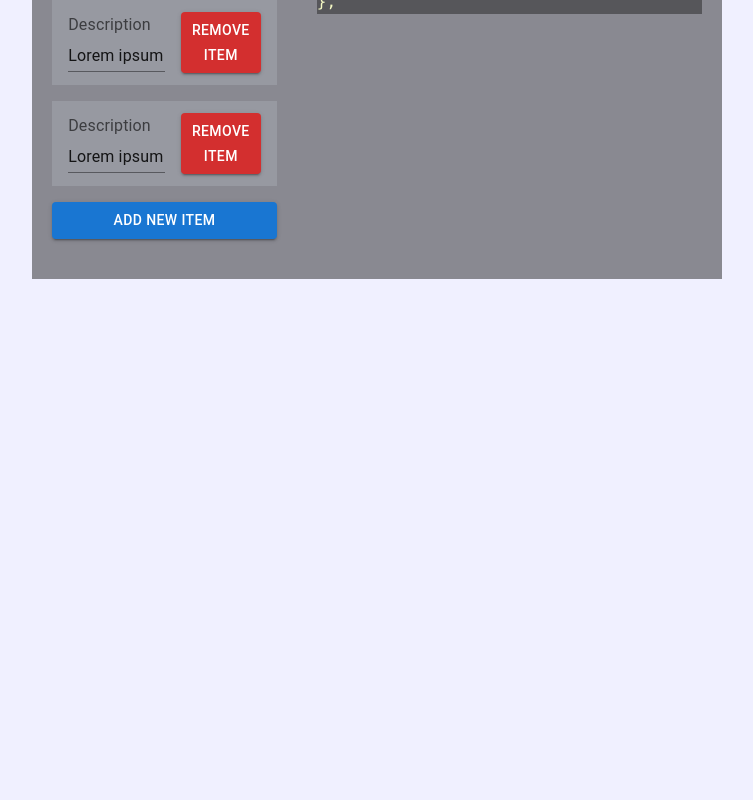
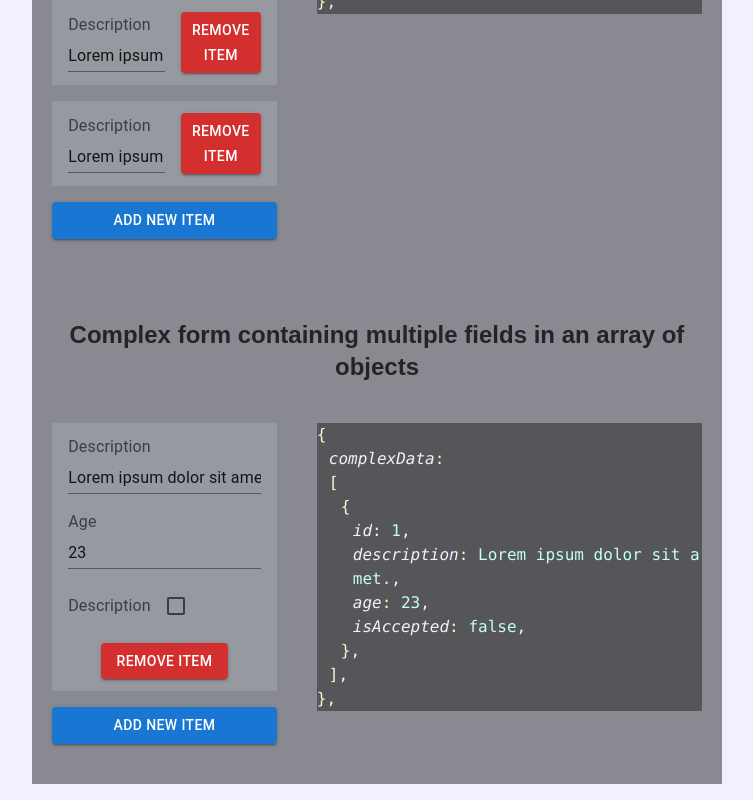
Before and after one commit to Makleido/nextjs-formik-tuto, a Next.js app: page / in a window 1280 px wide. Shown: the part 766-1566 px from the top of the page, without its empty margins (263-1016 px from the left). Before the commit the page ends 1061 px from the top, so only its background shows below. Built offline with nearby package versions, Linux system fonts and the light colour scheme.

Commit message:
added comments

```diff
--- /dev/null
+++ b/app/components/forms/ComplexList.tsx
@@ -0,0 +1,53 @@
+"use client";
+
+import {
+  CodeBlockObjectType,
+  CodeBlockObjectValueType,
+} from "@/app/types/codeBlockObject";
+import { Button } from "@mui/material";
+import { useFormikContext } from "formik";
+import ComplexListItem from "./ComplexListItem";
+import { removeItemFromArrayByIndex } from "@/app/helpers/helpers";
+
+export default function ComplexList() {
+  const { values, setFieldValue } = useFormikContext<CodeBlockObjectType>();
+
+  const handleAddNew = () => {
+    const currentArray =
+      (values?.complexData as CodeBlockObjectValueType[]) ?? [];
+    setFieldValue("complexData", [
+      ...currentArray,
+      {
+        id: currentArray.length + 1,
+        description: "",
+        age: 0,
+        isAccepted: false,
+      },
+    ]);
+  };
+
+  const handleRemove = (index: number) => {
+    setFieldValue(
+      "complexData",
+      removeItemFromArrayByIndex(
+        (values?.complexData as CodeBlockObjectValueType[]) ?? [],
+        index
+      )
+    );
+  };
+
+  return (
+    <div className="flex flex-col gap-4">
+      {((values?.complexData as string[]) ?? []).map((_, index: number) => (
+        <ComplexListItem
+          key={index}
+          index={index}
+          handleRemove={handleRemove}
+        />
+      ))}
+      <Button variant="contained" onClick={() => handleAddNew()}>
+        Add new Item
+      </Button>
+    </div>
+  );
+}
--- /dev/null
+++ b/app/components/forms/ComplexListItem.tsx
@@ -0,0 +1,123 @@
+"use client";
+
+import { CodeBlockObjectType } from "@/app/types/codeBlockObject";
+import { useFormikContext } from "formik";
+import CustomInput from "./CustomInput";
+import { ChangeEvent } from "react";
+import { Button } from "@mui/material";
+
+interface Props {
+  index: number;
+  handleRemove: (index: number) => void;
+}
+
+export default function ComplexListItem({ index, handleRemove }: Props) {
+  const { values, errors, touched, setFieldTouched, setFieldValue } =
+    useFormikContext<CodeBlockObjectType>();
+
+  /**
+   * in case when we have an array of objects, we can use the
+   * simple list logic for starter, so we need "coimplexData"
+   * from the values object, and then we need the index of item
+   * to define in which one we need the change, and then add
+   * the attribute which we want to change
+   * the methos is the same: "arrayName[index].value.innerValue",
+   * we can stack it to the eternity, and until we wont casually
+   * crash something, but the validation will be nightmare
+   */
+
+  const handleFieldChange = (
+    evt: ChangeEvent<HTMLInputElement>,
+    name: string
+  ) => {
+    setFieldTouched(`complexData[${index}].${name}`, true);
+    setFieldValue(`complexData[${index}].${name}`, evt.target.value);
+  };
+
+  const handleCheckboxChange = (
+    evt: ChangeEvent<HTMLInputElement>,
+    name: string
+  ) => {
+    const value = evt.target.checked;
+    setFieldTouched(`complexData[${index}].${name}`, true);
+    setFieldValue(`complexData[${index}].${name}`, value);
+  };
+
+  /**
+   * the validation here is harder becouse of my types,
+   * in normal usages it wont be a problem
+   */
+
+  const getIsTouched = (name: string) => {
+    const touchedValues = touched?.complexData
+      ? ((touched as CodeBlockObjectType).complexData as CodeBlockObjectType[])
+      : null;
+    if (touchedValues && touchedValues[index] && touchedValues[index][name]) {
+      return true;
+    }
+    return false;
+  };
+
+  const getError = (name: string) => {
+    const errorValues = errors?.complexData
+      ? ((errors as CodeBlockObjectType).complexData as CodeBlockObjectType[])
+      : null;
+    if (errorValues && errorValues[index][name]) {
+      return errorValues[index][name];
+    }
+    return null;
+  };
+
+  return (
+    <div className="flex flex-col gap-4 w-full items-center bg-slate-300/20 px-4 py-3">
+      <CustomInput
+        label="Description"
+        name={`${index}-description`}
+        value={
+          ((values?.complexData as CodeBlockObjectType[])[index]
+            ?.description as string) ?? ""
+        }
+        onChange={(evt) => handleFieldChange(evt, "description")}
+        type="text"
+        error={
+          getIsTouched("description")
+            ? (getError("description") as string) ?? ""
+            : undefined
+        }
+      />
+      <CustomInput
+        label="Age"
+        name={`${index}-age`}
+        value={
+          ((values?.complexData as CodeBlockObjectType[])[index]
+            ?.age as number) ?? 0
+        }
+        onChange={(evt) => handleFieldChange(evt, "age")}
+        type="number"
+        error={getIsTouched("age") ? `${getError("age") ?? ""}` : undefined}
+      />
+      <CustomInput
+        label="Description"
+        name={`${index}-description`}
+        checked={
+          ((values?.complexData as CodeBlockObjectType[])[index]
+            ?.isAccepted as boolean) ?? false
+        }
+        onChange={(evt) => handleCheckboxChange(evt, "isAccepted")}
+        type="checkbox"
+        error={
+          getIsTouched("isAccepted")
+            ? (getError("isAccepted") as string) ?? ""
+            : undefined
+        }
+      />
+      <Button
+        variant="contained"
+        color="error"
+        onClick={() => handleRemove(index)}
+      >
+        Remove item
+      </Button>
+    </div>
+  );
+}
--- a/app/components/forms/SimpleList.tsx
+++ b/app/components/forms/SimpleList.tsx
@@ -8,6 +8,12 @@ import { removeItemFromArrayByIndex } from "@/app/helpers/helpers";
 
 export default function SimpleList() {
   const { values, setFieldValue } = useFormikContext<CodeBlockObjectType>();
+
+  /**
+   * Removing and adding items in a formik attribute where we store
+   * an array of items can be done with spreading into a new array
+   * splice, and also different "newArray" like values
+   */
 
   const handleAddNew = () => {
     setFieldValue("descriptions", [
--- a/app/components/forms/SimpleListItem.tsx
+++ b/app/components/forms/SimpleListItem.tsx
@@ -15,6 +15,12 @@ export default function SimpleListItem({ index, handleRemove }: Props) {
   const { values, setFieldValue } = useFormikContext<CodeBlockObjectType>();
 
   const handleFieldChange = (evt: ChangeEvent<HTMLInputElement>) => {
+    /**
+     * if we are using arrays, then in setFieldValue we need to add
+     * the proper name of the value, for example this is a simple
+     * string array, so we need the name of the array attribute,
+     * and the index of the string element to set it with a new value
+     */
     setFieldValue(`descriptions[${index}]`, evt.target.value);
   };
 
--- a/app/components/forms/objectForm/ObjectFields.tsx
+++ b/app/components/forms/objectForm/ObjectFields.tsx
@@ -6,6 +6,10 @@ import { useFormikContext } from "formik";
 import { CodeBlockObjectType } from "@/app/types/codeBlockObject";
 
 export default function ObjectFields({ children }: PropsWithChildren) {
+  /**
+   * formik context usage, we also can create contexts and use like this, its easier to access data
+   * for now here we only get the values as its the "initialValues" data, and is the changed data
+   */
   const { values } = useFormikContext<CodeBlockObjectType>();
 
   return (
--- a/app/page.tsx
+++ b/app/page.tsx
@@ -1,12 +1,15 @@
 "use client";
 
+import ComplexList from "./components/forms/ComplexList";
 import ObjectForm from "./components/forms/objectForm/ObjectForm";
 import SimpleFields from "./components/forms/SimpleFields";
 import SimpleList from "./components/forms/SimpleList";
 import {
+  complexListInitialValues,
   simpleInitialValues,
   simpleListInitialValues,
 } from "./constants/exampleInitialValues";
+import { complexListValidator } from "./validators/complexListValidator";
 import { simpleListValidator } from "./validators/simpleListValidator";
 import { simpleValidator } from "./validators/simpleValidator";
 
@@ -23,6 +26,9 @@ export default function Home() {
         <div className="grid grid-cols-10 gap-4 mt-10 items-start">
           <div className={`col-span-2 ${backgrounds}`}></div>
           <div className={`col-span-6`}>
+            {/*
+              This contains only some fields that can be changed
+            */}
             <ObjectForm
               title="Simple form with basic values"
               initialValues={simpleInitialValues}
@@ -30,13 +36,25 @@ export default function Home() {
             >
               <SimpleFields />
             </ObjectForm>
-
+            {/*
+              This contains an array of strings that can be modified
+            */}
             <ObjectForm
               title="Simple form with an array of string"
               initialValues={simpleListInitialValues}
               validationSchema={simpleListValidator}
             >
               <SimpleList />
+            </ObjectForm>
+            {/*
+              This contains an array of complex objects that can be modified
+            */}
+            <ObjectForm
+              title="Complex form containing multiple fields in an array of objects"
+              initialValues={complexListInitialValues}
+              validationSchema={complexListValidator}
+            >
+              <ComplexList />
             </ObjectForm>
           </div>
           <div className={`col-span-2 ${backgrounds}`}></div>
```
Also changed, not shown: app/components/forms/SimpleFields.tsx (+12 -0 lines), app/components/forms/objectForm/ObjectForm.tsx (+29 -0 lines).
